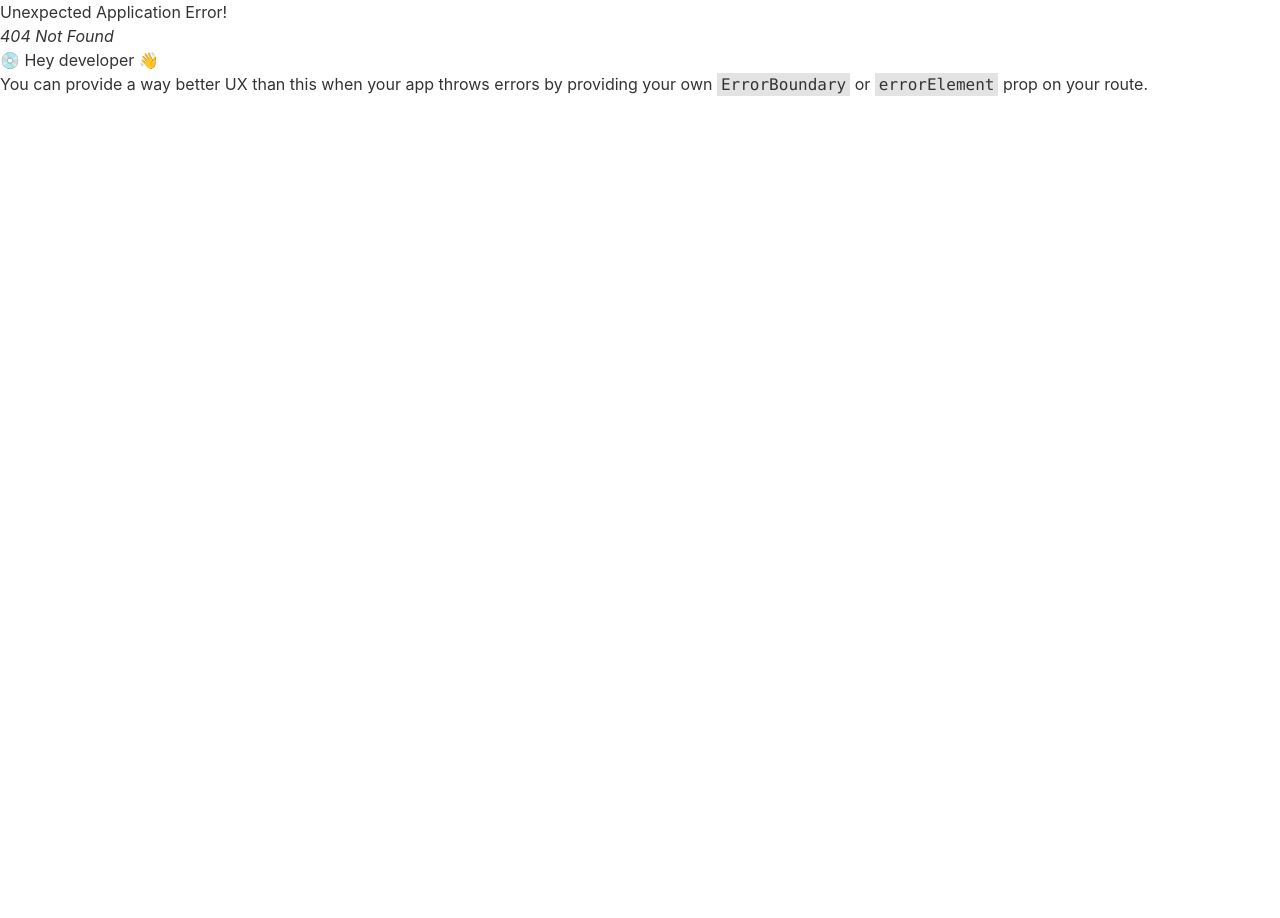
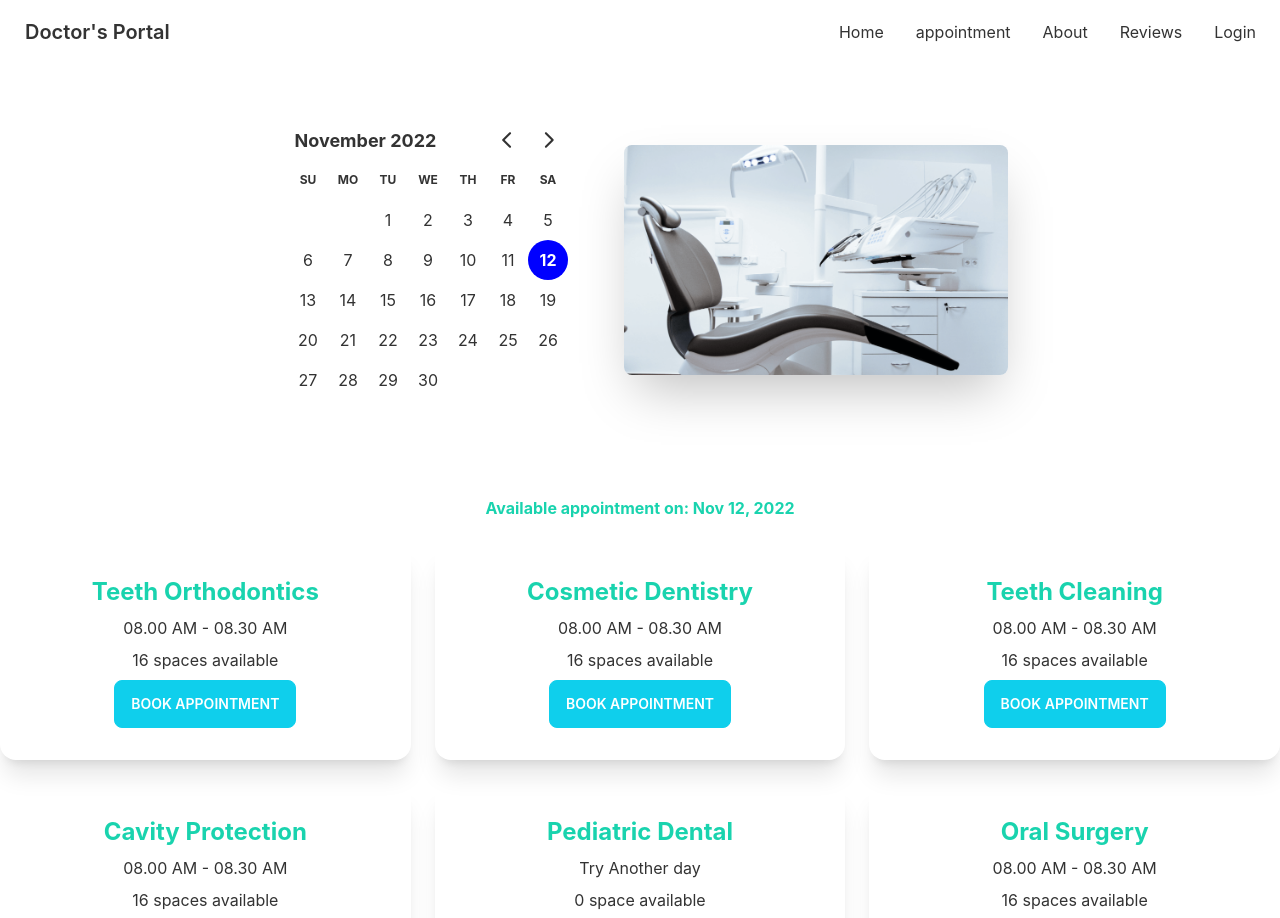
Before and after one commit to Nayem-Mursalin/doctors-portal-client, a React (Create React App) app: page /appointment in a window 1280 px wide. Before the commit this address had no page. Shown: the top 918 px of the page. Before the commit the page ends 800 px from the top, so only its background shows below. Built offline with nearby package versions, Linux system fonts and the light colour scheme.

Commit message:
72-4 Available Option

```diff
--- /dev/null
+++ b/public/appointmentOptions.json
@@ -0,0 +1,118 @@
+[
+    {
+      "_id": 1,
+      "name": "Teeth Orthodontics",
+      "slots": [
+        "08.00 AM - 08.30 AM",
+        "08.30 AM - 09.00 AM",
+        "09.00 AM - 9.30 AM",
+        "09.30 AM - 10.00 AM",
+        "10.00 AM - 10.30 AM",
+        "10.30 AM - 11.00 AM",
+        "11.00 AM - 11.30 AM",
+        "11.30 AM - 12.00 AM",
+        "1.00 PM - 1.30 PM",
+        "1.30 PM - 2.00 PM",
+        "2.00 PM - 2.30 PM",
+        "2.30 PM - 3.00 PM",
+        "3.00 PM - 3.30 PM",
+        "3.30 PM - 4.00 PM",
+        "4.00 PM - 4.30 PM",
+        "4.30 PM - 5.00 PM"
+      ]
+    },
+    {
+      "_id": 2,
+      "name": "Cosmetic Dentistry",
+      "slots": [
+        "08.00 AM - 08.30 AM",
+        "08.30 AM - 09.00 AM",
+        "09.00 AM - 9.30 AM",
+        "09.30 AM - 10.00 AM",
+        "10.00 AM - 10.30 AM",
+        "10.30 AM - 11.00 AM",
+        "11.00 AM - 11.30 AM",
+        "11.30 AM - 12.00 AM",
+        "1.00 PM - 1.30 PM",
+        "1.30 PM - 2.00 PM",
+        "2.00 PM - 2.30 PM",
+        "2.30 PM - 3.00 PM",
+        "3.00 PM - 3.30 PM",
+        "3.30 PM - 4.00 PM",
+        "4.00 PM - 4.30 PM",
+        "4.30 PM - 5.00 PM"
+      ]
+    },
+    {
+      "_id": 3,
+      "name": "Teeth Cleaning",
+      "slots": [
+        "08.00 AM - 08.30 AM",
+        "08.30 AM - 09.00 AM",
+        "09.00 AM - 9.30 AM",
+        "09.30 AM - 10.00 AM",
+        "10.00 AM - 10.30 AM",
+        "10.30 AM - 11.00 AM",
+        "11.00 AM - 11.30 AM",
+        "11.30 AM - 12.00 AM",
+        "1.00 PM - 1.30 PM",
+        "1.30 PM - 2.00 PM",
+        "2.00 PM - 2.30 PM",
+        "2.30 PM - 3.00 PM",
+        "3.00 PM - 3.30 PM",
+        "3.30 PM - 4.00 PM",
+        "4.00 PM - 4.30 PM",
+        "4.30 PM - 5.00 PM"
+      ]
+    },
+    {
+      "_id": 4,
+      "name": "Cavity Protection",
+      "slots": [
+        "08.00 AM - 08.30 AM",
+        "08.30 AM - 09.00 AM",
+        "09.00 AM - 9.30 AM",
+        "09.30 AM - 10.00 AM",
+        "10.00 AM - 10.30 AM",
+        "10.30 AM - 11.00 AM",
+        "11.00 AM - 11.30 AM",
+        "11.30 AM - 12.00 AM",
+        "1.00 PM - 1.30 PM",
+        "1.30 PM - 2.00 PM",
+        "2.00 PM - 2.30 PM",
+        "2.30 PM - 3.00 PM",
+        "3.00 PM - 3.30 PM",
+        "3.30 PM - 4.00 PM",
+        "4.00 PM - 4.30 PM",
+        "4.30 PM - 5.00 PM"
+      ]
+    },
+    {
+      "_id": 5,
+      "name": "Pediatric Dental",
+      "slots": [
+      ]
+    },
+    {
+      "_id": 6,
+      "name": "Oral Surgery",
+      "slots": [
+        "08.00 AM - 08.30 AM",
+        "08.30 AM - 09.00 AM",
+        "09.00 AM - 9.30 AM",
+        "09.30 AM - 10.00 AM",
+        "10.00 AM - 10.30 AM",
+        "10.30 AM - 11.00 AM",
+        "11.00 AM - 11.30 AM",
+        "11.30 AM - 12.00 AM",
+        "1.00 PM - 1.30 PM",
+        "1.30 PM - 2.00 PM",
+        "2.00 PM - 2.30 PM",
+        "2.30 PM - 3.00 PM",
+        "3.00 PM - 3.30 PM",
+        "3.30 PM - 4.00 PM",
+        "4.00 PM - 4.30 PM",
+        "4.30 PM - 5.00 PM"
+      ]
+    }
+  ]
--- a/src/Routes/Routes/Routes.js
+++ b/src/Routes/Routes/Routes.js
@@ -1,6 +1,6 @@
 import { createBrowserRouter } from "react-router-dom";
 import Main from "../../Layout/Main";
-import Appoinment from "../../pages/Appoinment/Appoinment/Appoinment";
+import Appointment from "../../pages/Appointment/Appointment/Appoinment";
 import Home from "../../pages/Home/Home/Home";
 import Login from "../../pages/Login/Login";
 
@@ -18,8 +18,8 @@
                 element: <Login></Login>
             },
             {
-                path: '/appoinment',
-                element: <Appoinment></Appoinment>
+                path: '/appointment',
+                element: <Appointment></Appointment>
             }
         ]
     }
--- a/src/pages/Appoinment/Appoinment/Appoinment.js
+++ /dev/null
@@ -1,20 +0,0 @@
-import React, { useState } from 'react';
-import AppoinmentBanner from '../AppoinmentBanner/AppoinmentBanner';
-import AvailableAppoinments from '../AvailableAppoinments/AvailableAppoinments';
-
-const Appoinment = () => {
-    const [selectedDate, setSelectedDate] = useState(new Date());
-    return (
-        <div>
-            <AppoinmentBanner
-                selectedDate={selectedDate}
-                setSelectedDate={setSelectedDate}
-            ></AppoinmentBanner>
-            <AvailableAppoinments
-                selectedDate={selectedDate}
-            ></AvailableAppoinments>
-        </div>
-    );
-};
-
-export default Appoinment;
--- a/src/pages/Appoinment/AvailableAppoinments/AvailableAppoinments.js
+++ /dev/null
@@ -1,12 +0,0 @@
-import React from 'react';
-import { format } from 'date-fns';
-
-const AvailableAppoinments = ({ selectedDate }) => {
-    return (
-        <section className='mt-16'>
-            <p className='text-center text-secondary font-bold'>Available Appoinment on: {format(selectedDate, 'PP')}</p>
-        </section>
-    );
-};
-
-export default AvailableAppoinments;
--- a/src/pages/Appoinment/AppoinmentBanner/AppoinmentBanner.js
+++ b/src/pages/Appointment/AppoinmentBanner/AppoinmentBanner.js
@@ -1,16 +1,15 @@
-import React, { useState } from 'react';
+import React from 'react';
 import chair from '../../../assets/images/chair.png';
 import { DayPicker } from 'react-day-picker';
-import { format } from 'date-fns';
 
-const AppoinmentBanner = ({ selectedDate, setSelectedDate }) => {
+const AppointmentBanner = ({ selectedDate, setSelectedDate }) => {
 
     return (
         <header className='my-6'>
             <div className="hero">
                 <div className="hero-content flex-col lg:flex-row-reverse">
-                    <img src={chair} alt="" className="max-w-sm rounded-lg shadow-2xl" />
-                    <div>
+                    <img src={chair} alt="dentist chair" className="max-w-sm rounded-lg shadow-2xl" />
+                    <div className='mr-6 sm:w-full'>
                         <DayPicker
                             mode='single'
                             selected={selectedDate}
@@ -23,4 +22,4 @@
     );
 };
 
-export default AppoinmentBanner;
+export default AppointmentBanner;
--- /dev/null
+++ b/src/pages/Appointment/Appointment/Appoinment.js
@@ -0,0 +1,20 @@
+import React, { useState } from 'react';
+import AppointmentBanner from '../AppoinmentBanner/AppoinmentBanner';
+import AvailableAppointments from '../AvailableAppointments/AvailableAppointments';
+
+const Appointment = () => {
+    const [selectedDate, setSelectedDate] = useState(new Date());
+    return (
+        <div>
+            <AppointmentBanner
+                selectedDate={selectedDate}
+                setSelectedDate={setSelectedDate}
+            ></AppointmentBanner>
+            <AvailableAppointments
+                selectedDate={selectedDate}
+            ></AvailableAppointments>
+        </div>
+    );
+};
+
+export default Appointment;
--- /dev/null
+++ b/src/pages/Appointment/AvailableAppointments/AppointmentOption.js
@@ -0,0 +1,24 @@
+import React from 'react';
+
+const AppointmentOption = ({ appointmentOption, setTreatment }) => {
+    const { name, slots } = appointmentOption;
+    return (
+        <div className="card shadow-xl">
+            <div className="card-body text-center">
+                <h2 className="text-2xl text-secondary font-bold text-center">{name}</h2>
+                <p>{slots.length > 0 ? slots[0] : 'Try Another day'}</p>
+                <p>{slots.length} {slots.length > 1 ? 'spaces' : 'space'} available</p>
+                <div className="card-actions justify-center">
+                    <label
+                        disabled={slots.length === 0}
+                        htmlFor="booking-modal"
+                        className="btn btn-primary text-white"
+                        onClick={() => setTreatment(appointmentOption)}
+                    >Book Appointment</label>
+                </div>
+            </div>
+        </div>
+    );
+};
+
+export default AppointmentOption;
--- /dev/null
+++ b/src/pages/Appointment/AvailableAppointments/AvailableAppointments.js
@@ -0,0 +1,29 @@
+import React, { useEffect, useState } from 'react';
+import { format } from 'date-fns';
+import AppointmentOption from '../AvailableAppointments/AppointmentOption';
+
+const Availableappointments = ({ selectedDate }) => {
+    const [appointmentOptions, setAppointmentOptions] = useState([]);
+
+    useEffect(() => {
+        fetch('appointmentOptions.json')
+            .then(res => res.json())
+            .then(data => setAppointmentOptions(data))
+    }, [])
+
+    return (
+        <section className='mt-16'>
+            <p className='text-center text-secondary font-bold'>Available appointment on: {format(selectedDate, 'PP')}</p>
+            <div className='grid gap-6 grid-cols-1 md:grid-cols-2 lg:grid-cols-3 mt-6'>
+                {
+                    appointmentOptions.map(option => <AppointmentOption
+                        key={option._id}
+                        appointmentOption={option}
+                    ></AppointmentOption>)
+                }
+            </div>
+        </section>
+    );
+};
+
+export default Availableappointments;
--- a/src/pages/Home/Home/Home.js
+++ b/src/pages/Home/Home/Home.js
@@ -1,7 +1,7 @@
 import React from 'react';
 import Banner from '../Banner/Banner';
 import InfoCards from '../InfoCard/InfoCards';
-import MakeAppoinment from '../MakeAppoinment/MakeAppoinment';
+import MakeAppointment from '../MakeAppointment/MakeAppoinment';
 import Services from '../Services/Services';
 import Testimonial from '../Testimonial/Testimonial';
 
@@ -11,7 +11,7 @@
             <Banner></Banner>
             <InfoCards></InfoCards>
             <Services></Services>
-            <MakeAppoinment></MakeAppoinment>
+            <MakeAppointment></MakeAppointment>
             <Testimonial></Testimonial>
         </div>
     );
--- a/src/pages/Home/MakeAppoinment/MakeAppoinment.js
+++ b/src/pages/Home/MakeAppointment/MakeAppoinment.js
@@ -1,13 +1,13 @@
 import React from 'react';
 import doctor from '../../../assets/images/doctor.png';
-import appoinment from '../../../assets/images/appointment.png';
+import appointment from '../../../assets/images/appointment.png';
 import PrimaryButton from '../../../components/PrimaryButton/PrimaryButton';
 
-const MakeAppoinment = () => {
+const MakeAppointment = () => {
     return (
         <section className='mt-32'
             style={{
-                background: `url(${appoinment})`
+                background: `url(${appointment})`
             }}>
             <div className="hero ">
                 <div className="hero-content flex-col lg:flex-row">
@@ -16,7 +16,7 @@
                         <h4 className='text-lg text-primary font-bold'>Appointment</h4>
                         <h1 className=" text-white text-4xl font-bold">Make an appointment Today</h1>
                         <p className="text-white py-6">It is a long established fact that a reader will be distracted by the readable content of a page when looking at its layout. The point of using Lorem Ipsumis that it has a more-or-less normal distribution of letters,as opposed to using 'Content here, content here', making it look like readable English. Many desktop publishing packages and web page</p>
-                        <PrimaryButton>Appoinment</PrimaryButton>
+                        <PrimaryButton>appointment</PrimaryButton>
                     </div>
                 </div>
             </div>
@@ -24,4 +24,4 @@
     );
 };
 
-export default MakeAppoinment;
+export default MakeAppointment;
--- a/src/pages/Shared/Navbar/Navbar.js
+++ b/src/pages/Shared/Navbar/Navbar.js
@@ -4,7 +4,7 @@
 const Navbar = () => {
     const menuItems = <React.Fragment>
         <li><Link to='/'>Home</Link></li>
-        <li><Link to='/appoinment'>Appoinment</Link></li>
+        <li><Link to='/appointment'>appointment</Link></li>
         <li><Link to='/about'>About</Link></li>
         <li><Link to='/reviews'>Reviews</Link></li>
         <li><Link to='/login'>Login</Link></li>
```
Also changed, not shown: public/services.json (deleted).
